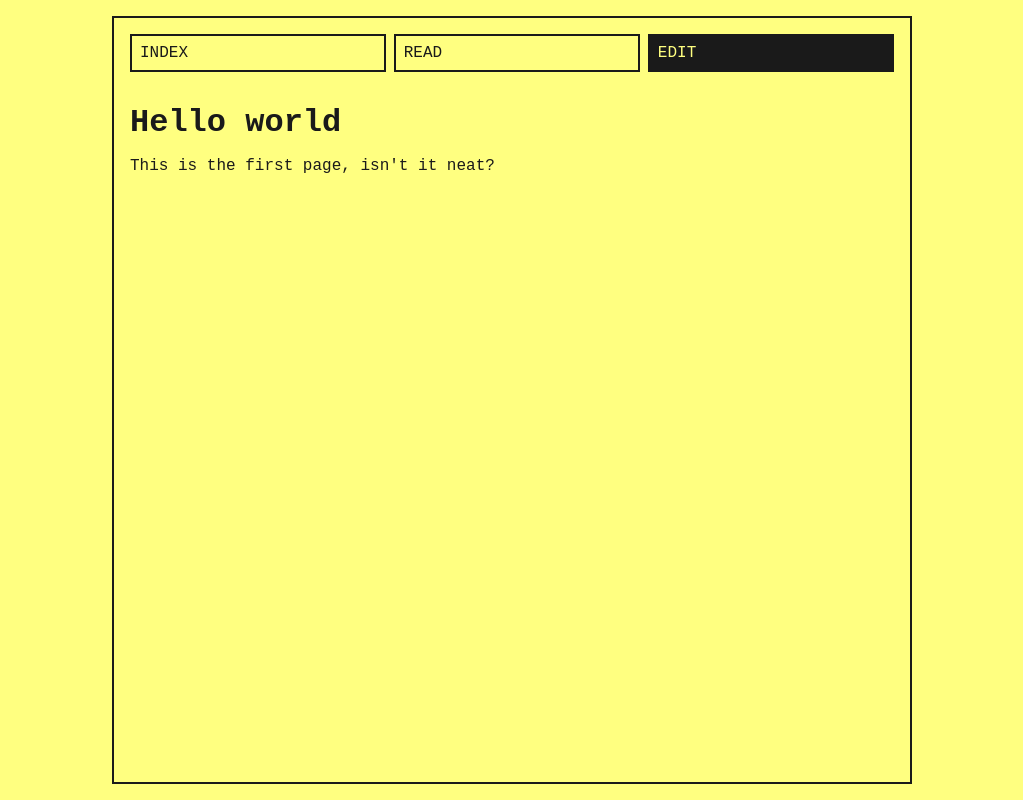
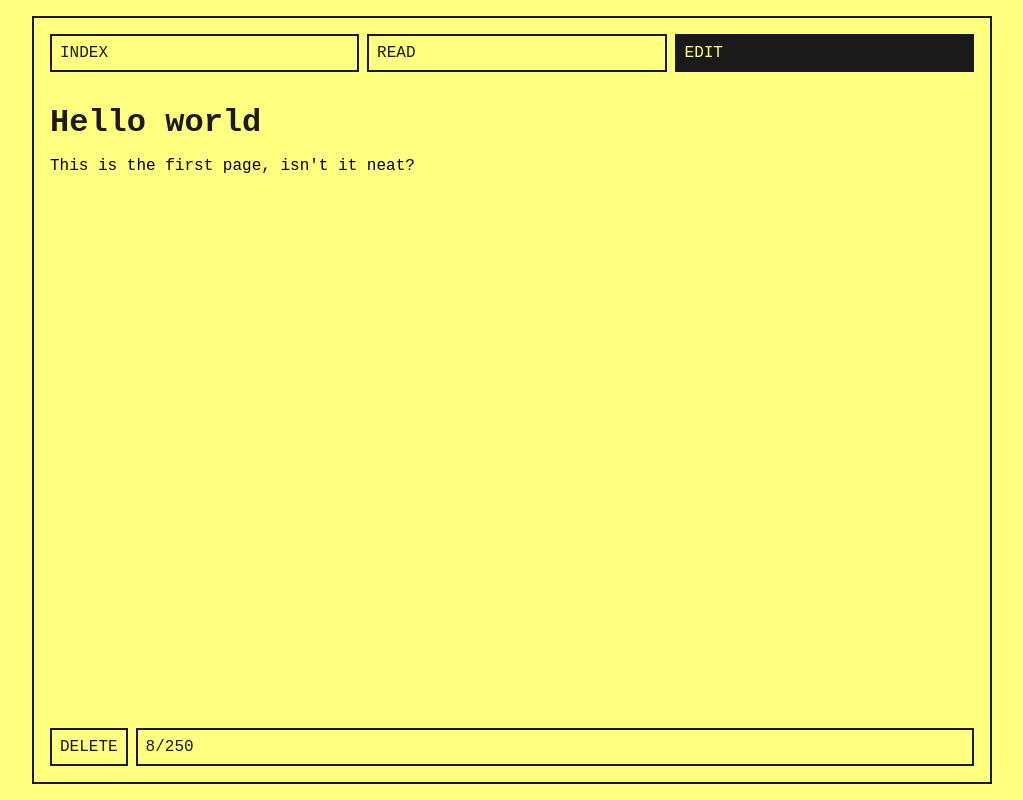
Before and after one commit to caleb-cox/vowell-john, a React (Vite) app: page / in a window 1280 px wide. Both pictures are taken after a click on the element "EDIT". Shown: the whole page, without its empty margins (128-1151 px from the left). Built offline with nearby package versions, Linux system fonts and the light colour scheme; a web font is replaced by a local one.

Commit message:
Refactor EditView

```diff
--- a/src/components/App/App.css
+++ b/src/components/App/App.css
@@ -42,7 +42,7 @@ body {
 #root {
   width: calc(100vw - 2rem);
   min-width: 25rem;
-  max-width: 50rem;
+  max-width: 60rem;
   height: calc(100dvh - 2rem);
   border: 0.125rem solid var(--color-black);
   padding: 1rem;
--- a/src/components/EditView/EditView.css
+++ b/src/components/EditView/EditView.css
@@ -1,17 +1,30 @@
 .EditView {
   flex-grow: 1;
-  overflow-y: auto;
-}
-
-.EditView > * {
-  outline: none;
+  display: flex;
+  flex-direction: column;
+  gap: 1rem;
 }
 
 .EditView h1 {
   font-size: 2rem;
 }
 
-.EditView p {
-  margin-top: 1rem;
-  white-space: pre-wrap;
+.EditView textarea {
+  resize: none;
+  flex-grow: 1;
+  outline: none;
+  border: 0;
+  padding: 0;
+  background-color: inherit;
+  font-family: inherit;
+  font-size: inherit;
 }
+
+.EditView .controls {
+  display: flex;
+  gap: 0.5rem;
+}
+
+.EditView .controls *:last-child {
+  flex-grow: 1;
+}
--- a/src/components/EditView/EditView.jsx
+++ b/src/components/EditView/EditView.jsx
@@ -1,26 +1,50 @@
+import { useState } from "react";
 import { useAppContext } from "@/components/App";
+import Button from "@/components/Button";
 import "./EditView.css";
 
 const EditView = () => {
-  const { pages, currentPage, setPages } = useAppContext();
+  const { setMode, pages, currentPage, setPages } = useAppContext();
+  const [text, setText] = useState(pages[currentPage]);
+
+  const wordCount = (text.match(/\S+/g) || "").length;
+
+  const deletePage = () => {
+    setPages((prevState) => {
+      const newState = { ...prevState };
+      delete newState[currentPage];
+      return newState;
+    });
+
+    setMode("index");
+  };
+
+  const savePage = () => {
+    if (wordCount !== 250) return;
+    setPages((prevState) => {
+      return {
+        ...prevState,
+        [currentPage]: text,
+      };
+    });
+
+    setMode("read");
+  };
 
   return (
     <div className="EditView">
       <h1>{currentPage}</h1>
-      <p
-        contentEditable={true}
-        suppressContentEditableWarning={true}
-        onBlur={(event) => {
-          setPages((prevState) => {
-            return {
-              ...prevState,
-              [currentPage]: event.target.innerText,
-            };
-          });
-        }}
-      >
-        {pages[currentPage]}
-      </p>
+      <textarea
+        spellCheck={false}
+        value={text}
+        onChange={(e) => setText(e.target.value)}
+      />
+      <div className="controls">
+        <Button onClick={deletePage}>Delete</Button>
+        <Button onClick={savePage}>
+          {wordCount !== 250 ? `${wordCount}/250` : "Save"}
+        </Button>
+      </div>
     </div>
   );
 };
--- a/src/components/ReadView/ReadView.css
+++ b/src/components/ReadView/ReadView.css
@@ -1,5 +1,7 @@
 .ReadView {
-  flex-grow: 1;
+  display: flex;
+  flex-direction: column;
+  gap: 1rem;
   overflow-y: auto;
 }
 
@@ -7,9 +9,9 @@
   font-size: 2rem;
 }
 
-.ReadView p {
-  margin-top: 1rem;
+.ReadView section {
   white-space: pre-wrap;
+  overflow-y: auto;
 }
 
 .ReadView .clickable {
--- a/src/components/ReadView/ReadView.jsx
+++ b/src/components/ReadView/ReadView.jsx
@@ -8,11 +8,11 @@ const ReadView = () => {
   return (
     <div className="ReadView">
       <h1>{currentPage}</h1>
-      <p>
+      <section>
         {reactStringReplace(pages[currentPage], /\[\[(.*?)]]/g, (match) => (
           <span className="clickable">{match}</span>
         ))}
-      </p>
+      </section>
     </div>
   );
 };
```
